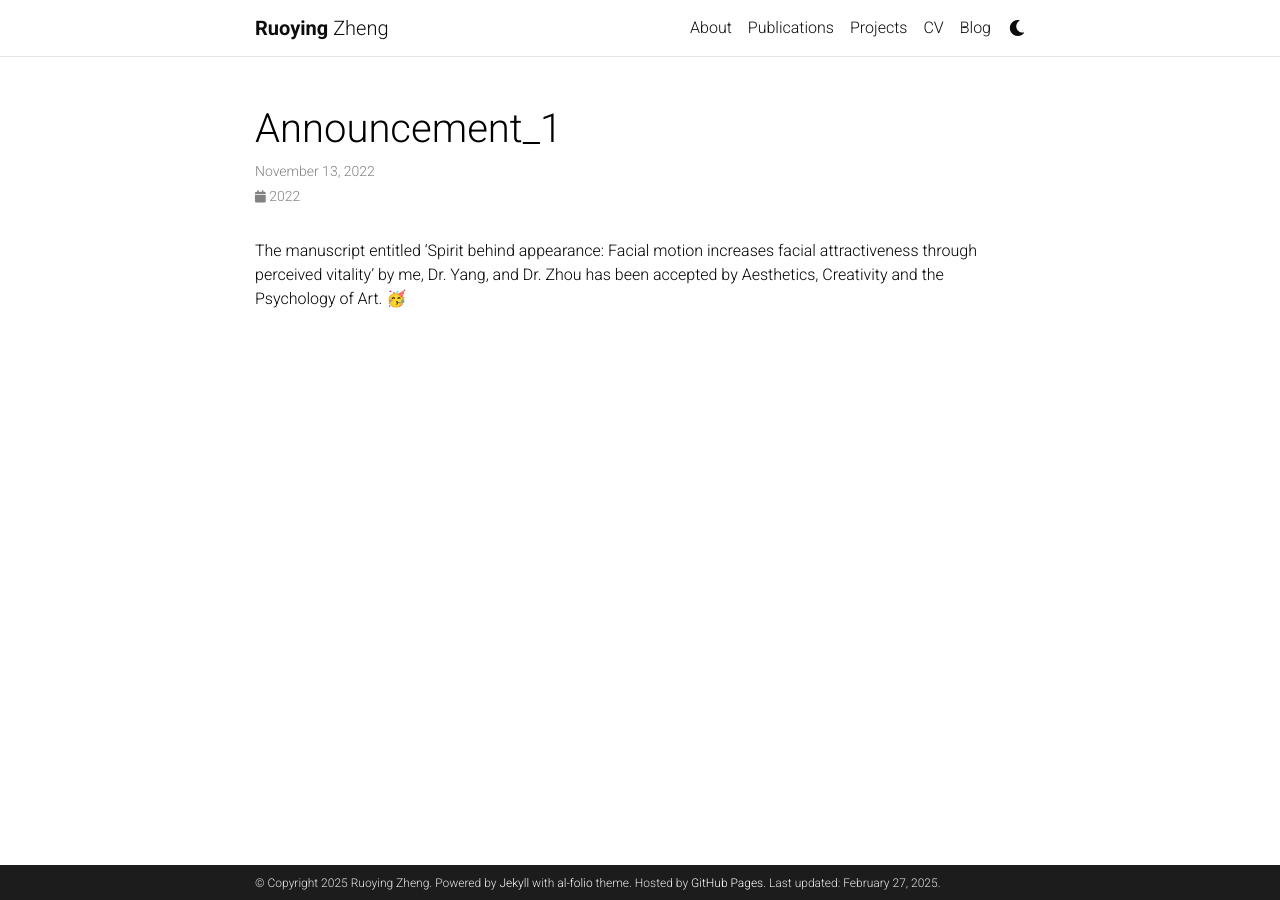
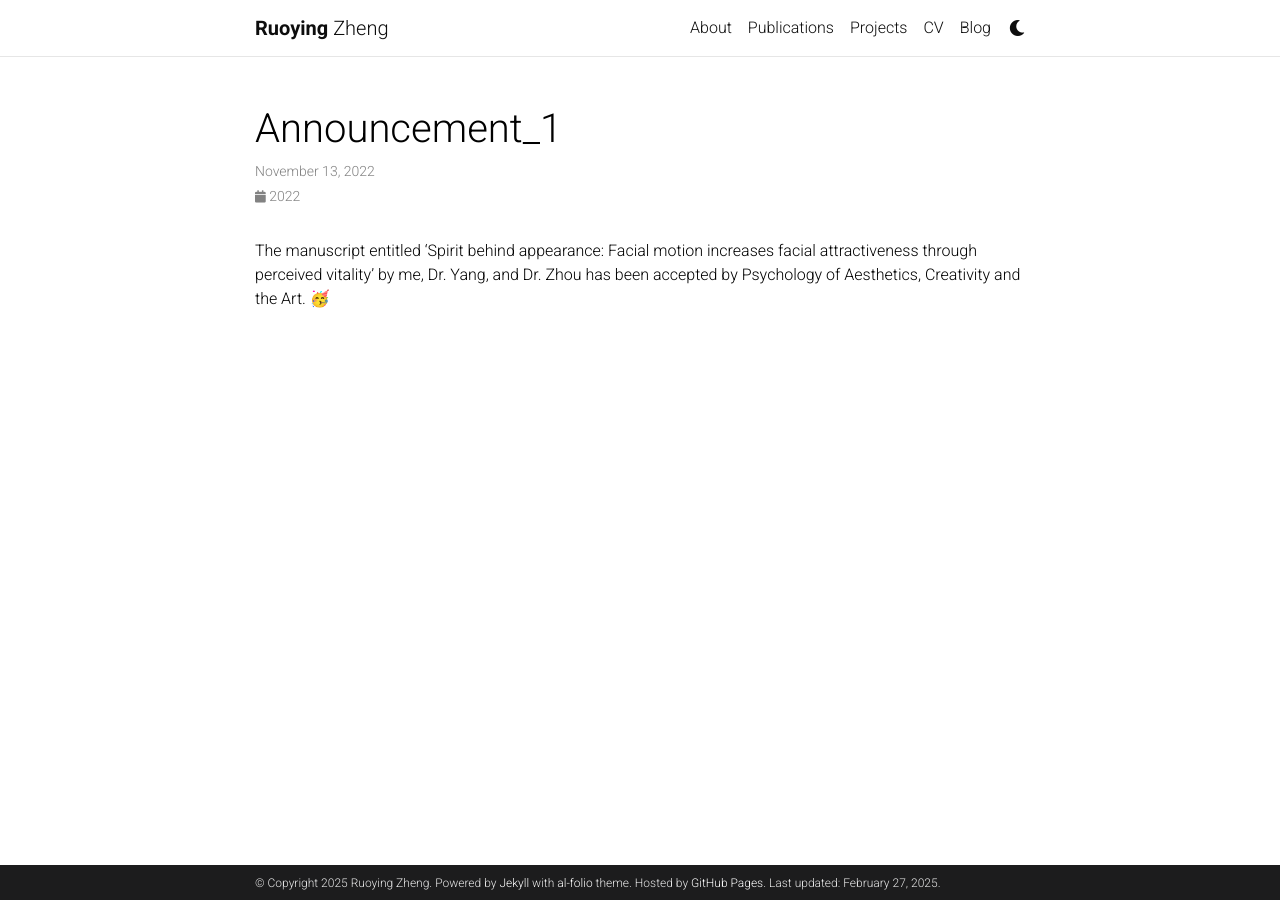
Before and after one commit to RuoyingZheng/RuoyingZheng.github.io, a Jekyll site: the page built from _news/announcement_1.md, in a window 1280 px wide. Built offline with Jekyll 4.4.1, drawn with Linux system fonts in a browser that asks for light colours; comment, search, counter and statistics services are not loaded; a style sheet for code colours, icons or effects is not loaded.

```diff
--- a/_news/announcement_1.md
+++ b/_news/announcement_1.md
@@ -5,4 +5,4 @@ inline: true
 related_posts: false
 ---
 
-The manuscript entitled 'Spirit behind appearance: Facial motion increases facial attractiveness through perceived vitality' by me, Dr. Yang, and Dr. Zhou has been accepted by Aesthetics, Creativity and the Psychology of Art. 🥳
+The manuscript entitled 'Spirit behind appearance: Facial motion increases facial attractiveness through perceived vitality' by me, Dr. Yang, and Dr. Zhou has been accepted by Psychology of Aesthetics, Creativity and the Art. 🥳
```
